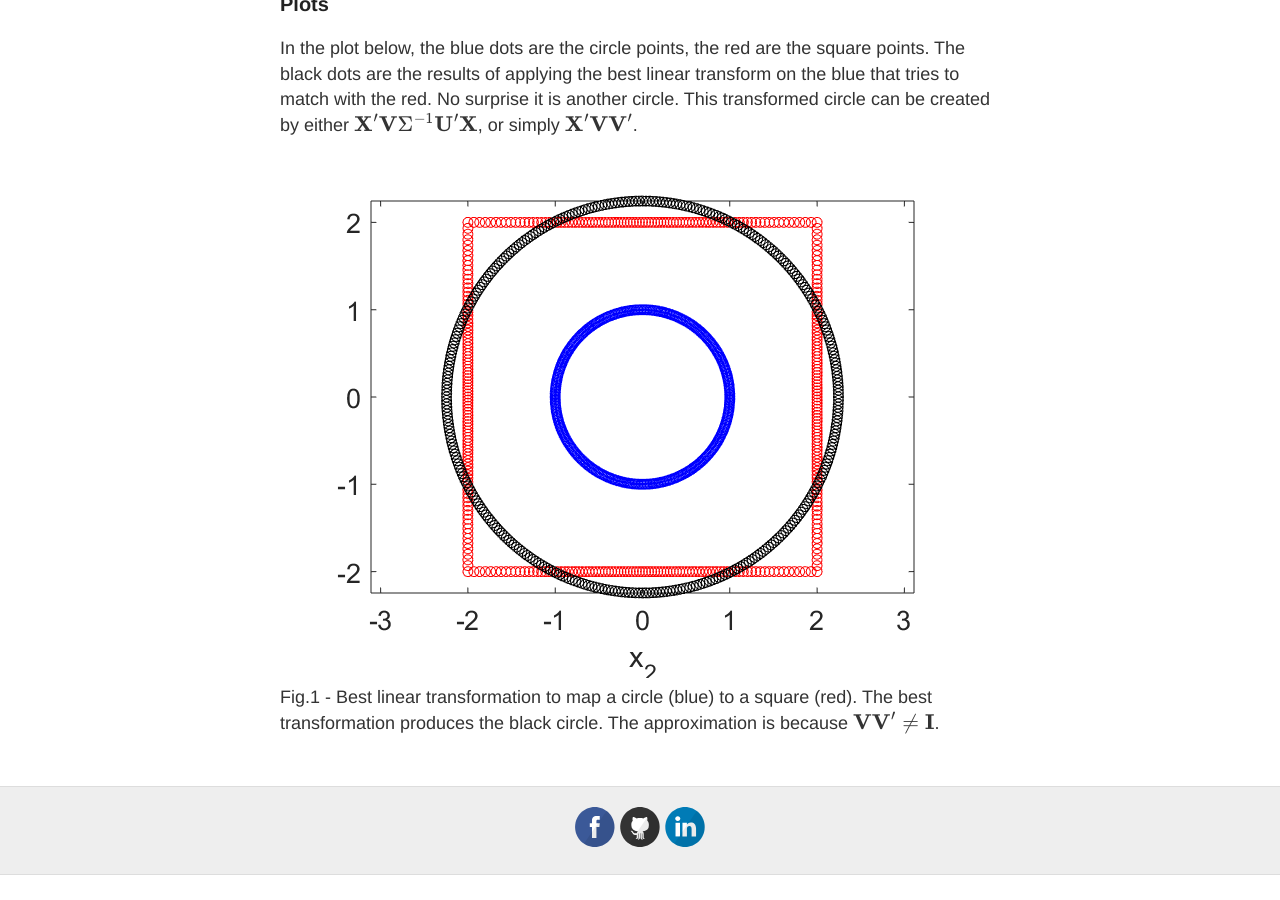
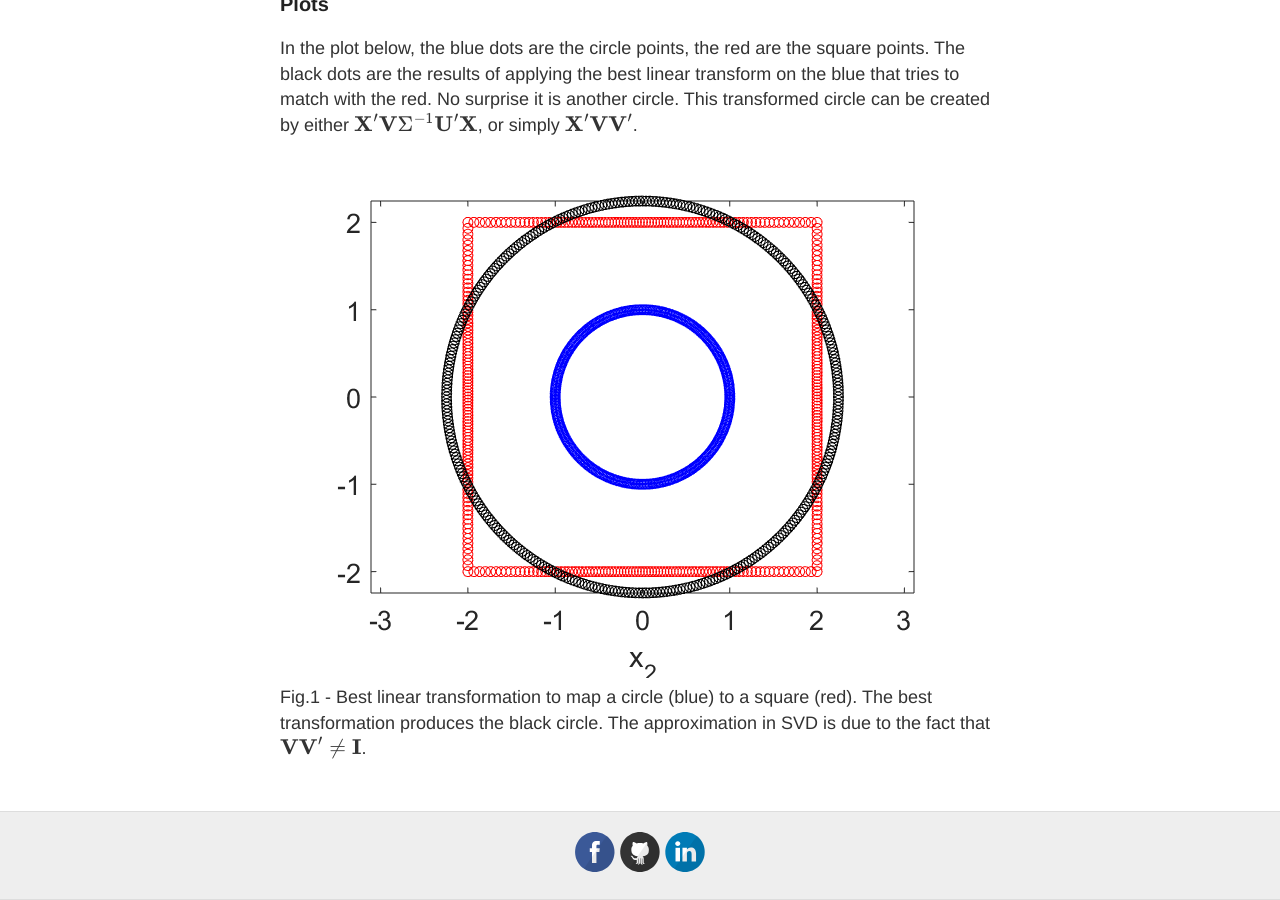
Before and after one commit to tianxiang84/tianxiang84.github.io, a Jekyll site: the page built from _posts/2021-01-02-Best_Linear_Maps.md, in a window 1280 px wide and 900 px high, scrolled down 1518 px. Built offline with Jekyll 4.4.1, drawn with Linux system fonts in a browser that asks for light colours; formulas are drawn with MathJax 3; comment, search, counter and statistics services are not loaded; before the commit the page ends 2393 px from its top, so only the background shows below that.

Commit message:
Finding best map v1.2

```diff
--- a/_posts/2021-01-02-Best_Linear_Maps.md
+++ b/_posts/2021-01-02-Best_Linear_Maps.md
@@ -40,5 +40,5 @@ In the plot below, the blue dots are the circle points, the red are the square p
 
 <figure>
   <img src="/images/DMD/mapping.png">
-  <figcaption>Fig.1 - Best linear transformation to map a circle (blue) to a square (red). The best transformation produces the black circle. The approximation is because $\textbf{V} \textbf{V}' \neq \textbf{I}$.</figcaption>
+  <figcaption>Fig.1 - Best linear transformation to map a circle (blue) to a square (red). The best transformation produces the black circle. The approximation in SVD is due to the fact that $\textbf{V} \textbf{V}' \neq \textbf{I}$.</figcaption>
 </figure>
```
